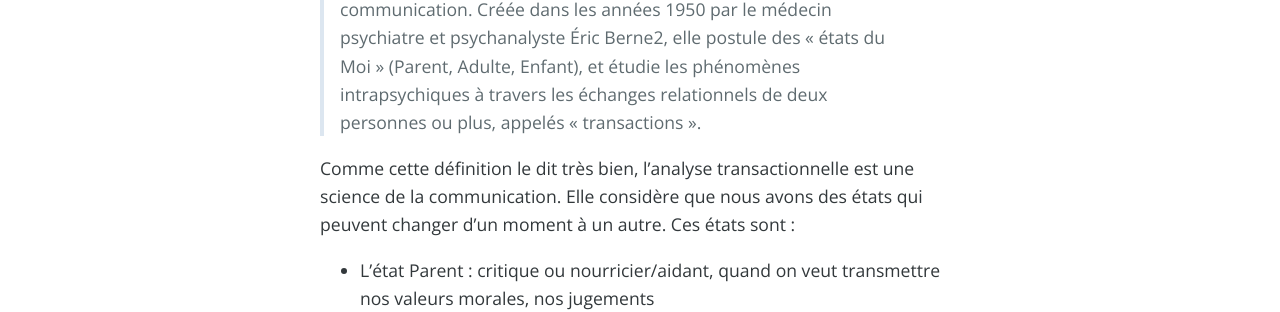
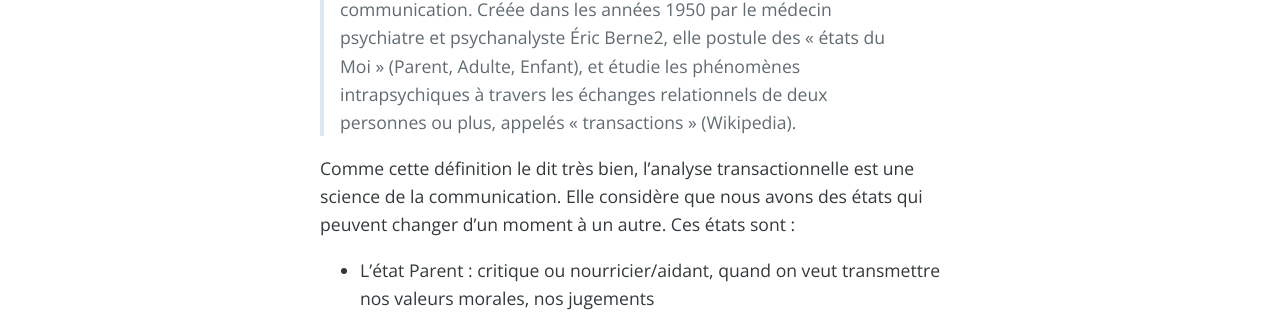
Before and after one commit to veve90/veve90.github.io, a Jekyll site: the page built from _posts/2017-12-17-analyse-transactionelle.md, in a window 1280 px wide. Shown: the part 610-922 px from the top of the page. Built offline with Jekyll 4.4.1, drawn with Linux system fonts in a browser that asks for light colours; nearby versions of some CDN libraries; comment, search, counter and statistics services are not loaded; some of the changed text lies outside the part shown.

Commit message:
Update 2017-12-17-analyse-transactionelle.md

```diff
--- a/_posts/2017-12-17-analyse-transactionelle.md
+++ b/_posts/2017-12-17-analyse-transactionelle.md
@@ -10,7 +10,7 @@ J'ai découvert l'analyse transactionnelle pour la première fois lors d'un meet
 # Qu'est-ce que c'est l'analyse transactionnelle?
 
 
-> En psychologie, l'analyse transactionnelle, appelée aussi AT, est une théorie de la personnalité, des rapports sociaux1 et de la communication. Créée dans les années 1950 par le médecin psychiatre et psychanalyste Éric Berne2, elle postule des « états du Moi » (Parent, Adulte, Enfant), et étudie les phénomènes intrapsychiques à travers les échanges relationnels de deux personnes ou plus, appelés « transactions ».
+> En psychologie, l'analyse transactionnelle, appelée aussi AT, est une théorie de la personnalité, des rapports sociaux1 et de la communication. Créée dans les années 1950 par le médecin psychiatre et psychanalyste Éric Berne2, elle postule des « états du Moi » (Parent, Adulte, Enfant), et étudie les phénomènes intrapsychiques à travers les échanges relationnels de deux personnes ou plus, appelés « transactions » (Wikipedia).
 
 
 
```
